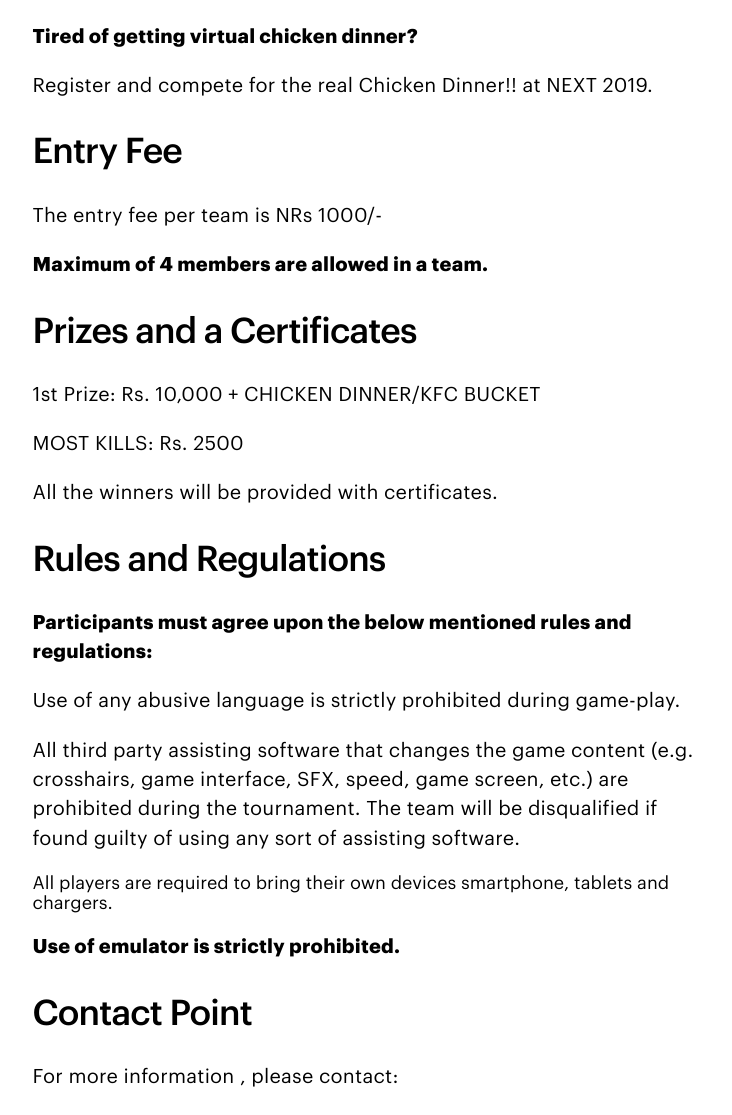
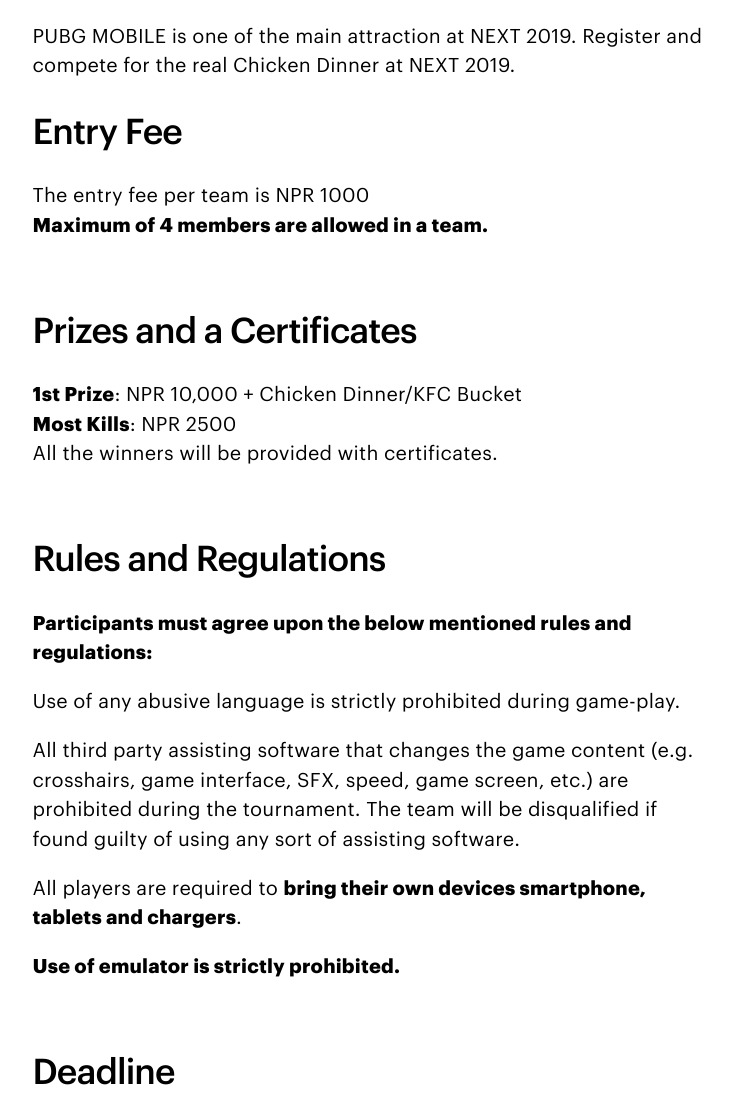
Before and after one commit to MegaMind98/dev, a Jekyll site: the page built from pubgmobile.html, in a window 1280 px wide and 1400 px high, scrolled down 801 px. Shown: the part 285-1400 px from the top of the window, without its empty margins (269-1001 px from the left). Built offline with Jekyll 4.4.1, drawn with Linux system fonts in a browser that asks for light colours; some of the changed text lies outside the part shown.

Commit message:
Optimization

```diff
--- a/logicbattle.html
+++ b/logicbattle.html
@@ -75,7 +75,7 @@
 
 <br />
       <h2 class="u-type-h4">Contact Point</h2>
-      <p>For more information , please contact:</p>
+      <p>For more information, please contact:</p>
       <p><strong>Mohan Dhakal </strong>
       <br/><a href="tel:+977 9862790724">+977 9862790724</a><br />
            <a href="mailto:mohandkl512@gmail.com">mohandkl512@gmail.com</a></p>
@@ -85,7 +85,7 @@
            <a href="mailto:namaste@nischal.info.np">namaste@nischal.info.np</a></p>
 
            <br />
-      <a class="c-button c-button--outbound" href="{{ '/logic-battle-at-next/registration/' | prepend: site.baseurl}}" target="_blank">Register for NEXT Logic Battle</a>
+      <a class="c-button c-button--outbound" href="{{ '/logic-battle-at-next/registration/' | prepend: site.baseurl}}" target="_blank">Register for Logic Battle</a>
 
 
     </div>
--- a/pubgmobile.html
+++ b/pubgmobile.html
@@ -8,7 +8,7 @@
       <div class="t-light">
   <div class="o-bleed o-bg">
     <div class="o-full">
-      <h1 class="u-type-h2">PUBG MOBILE<br />
+      <h1 class="u-type-h2">PUBG Mobile<br />
       </h1>
 
     </div>
@@ -17,7 +17,7 @@
 
           <div class="o-half o-half--left-stacked o-half--padded o-half--content u-pt3">
             <p class="u-type-panel-text u-m0">
-WINNER WINNER, CHICKEN DINNER</p>
+The best Chicken Dinner you'll ever had.</p>
           </div>
 
 
@@ -34,27 +34,22 @@
       </div>
     </div>
     <div class="o-text-column u-mb5 u-mt5">
-        <p>PUBG MOBILE is one of the main attraction at NEXT 2019.</p>
-
         <p><strong> Tired of getting virtual chicken dinner?</strong></p>
-
-        <p> Register and compete for the real Chicken Dinner!! at NEXT 2019.</p>
+      <p>PUBG MOBILE is one of the main attraction at NEXT 2019. Register and compete for the real Chicken Dinner at NEXT 2019.</p>
 
         <h2 class="u-type-h4">Entry Fee</h2>
-        <p>The entry fee per team is NRs 1000/-<p>
-
-        <p><strong>Maximum of 4 members are allowed in a team.</strong></p>
+        <p>The entry fee per team is NPR 1000<br /><strong>Maximum of 4 members are allowed in a team.</strong></p>
 
 
 
 
+<br />
+        <h2 class="u-type-h4">Prizes and a Certificates</h2>
+        <p> <strong>1st Prize</strong>: NPR 10,000 + Chicken Dinner/KFC Bucket<br />
+        <strong>Most Kills</strong>: NPR 2500<br />
+        All the winners will be provided with certificates.</p>
 
-        <h2 class="u-type-h4">Prizes and a Certificates</h2>
-        <p> 1st Prize: Rs. 10,000 + CHICKEN DINNER/KFC BUCKET</p>
-        <p> MOST KILLS: Rs. 2500</p>
-        <p>All the winners will be provided with certificates.</p>
-
-
+<br />
         <h2 class="u-type-h4">Rules and Regulations</h2>
 
         <p><strong>Participants must agree upon the below mentioned rules and regulations:</strong></p>
@@ -62,19 +57,23 @@
 
 <p>All third party assisting software that changes the game content (e.g. crosshairs, game interface, SFX, speed, game screen, etc.) are prohibited during the tournament. The team will be disqualified if found guilty of using any sort of assisting software.</p>
 
-</p>All players are required to bring their own devices smartphone, tablets and chargers.</p>
+<p>All players are required to <strong>bring their own devices smartphone, tablets and chargers</strong>.</p>
 
 <p><strong>Use of emulator is strictly prohibited.</strong></p>
+<br />
 
+<h2 class="u-type-h4">Deadline</h2>
 
+<p>The deadline for form submission is <strong>12 July, 2019</strong>.</p>
+
+<br />
 
               <h2 class="u-type-h4">Contact Point</h2>
-      <p>For more information , please contact:</p>
+      <p>For more information, please contact:</p>
       <p><strong>Jason Lamichhane </strong>
       <br/><a href="tel:+977 9860680888">+977 9860680888</a><br />
 
-
-        <p><strong>The deadline for form submission is 12th July, 2019.</strong></p>
+      <br />
       <a class="c-button c-button--outbound" href="{{ '/pubg-mobile-at-next/registration/' | prepend: site.baseurl}}" target="_blank">Register for PUBG MOBILE</a>
 
 
```
